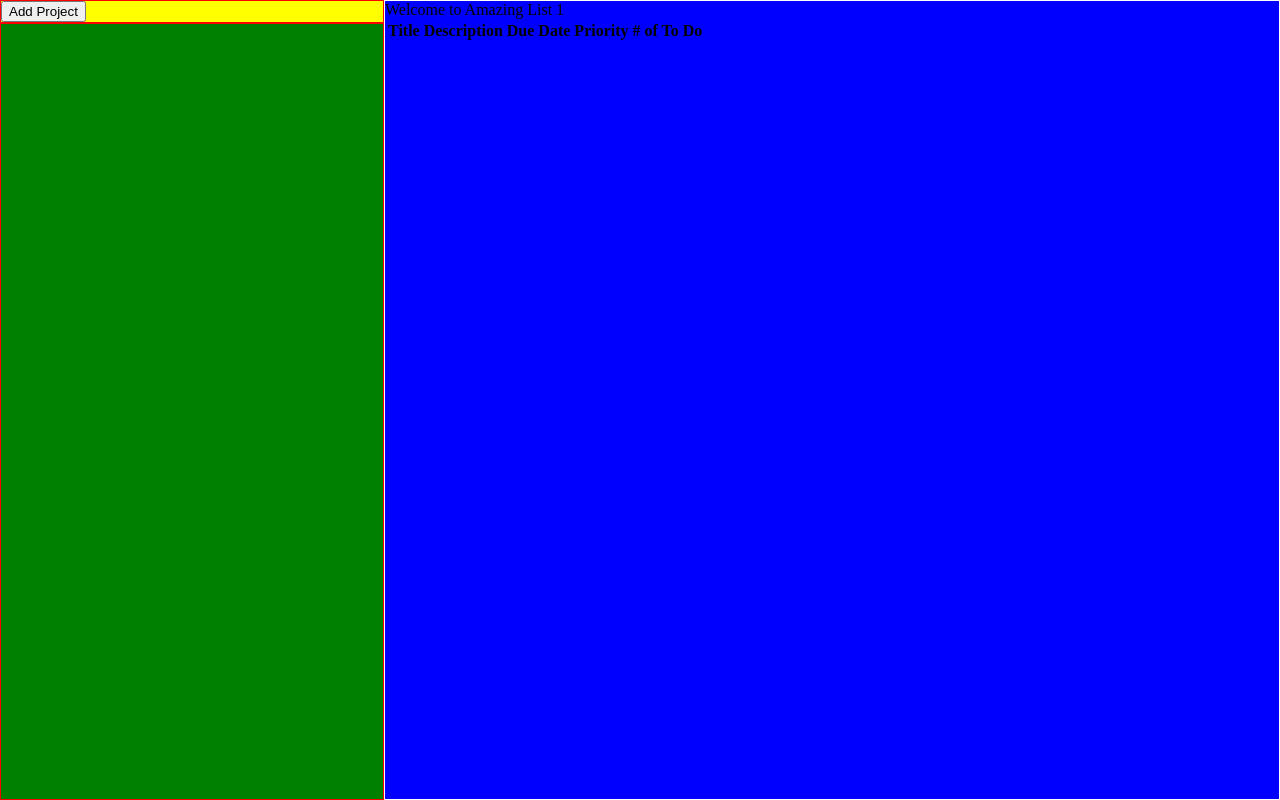
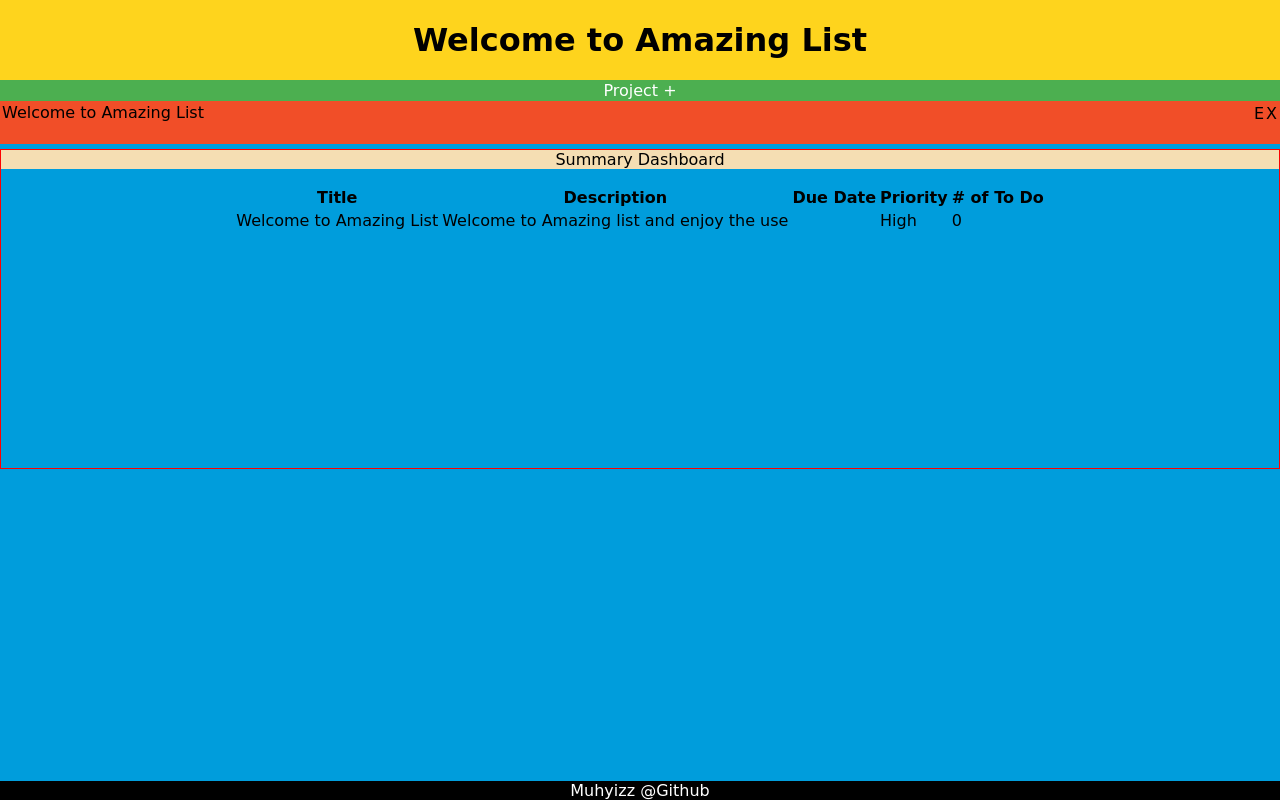
Before and after one commit to muhyizz/toDoList, a website built with webpack: page src/index.html in a window 1280 px wide. Built offline with nearby package versions, Linux system fonts and the light colour scheme; a web font is replaced by a local one.

Commit message:
completed all the function bar static loading and moving into css

```diff
--- /dev/null
+++ b/src/headerFooter.js
@@ -0,0 +1,10 @@
+
+export const loadHeader = () => {
+    const header = document.getElementById('header');
+    header.innerText = 'Welcome to Amazing List';
+}
+
+export const loadFooter = () => {
+    const footer = document.getElementById('footer');
+    footer.innerText = 'Muhyizz @Github';
+}
--- a/src/index.html
+++ b/src/index.html
@@ -6,11 +6,13 @@
     <title>Amazing List</title>
 </head>
 <body>
+    <header id="header"></header>
     <div id="main-container">
         <div id="left"></div>
         <div id="right"></div>
         <div id="save"></div>
     </div>
+    <footer id="footer"></footer>
 
 </body>
 </html>
--- a/src/index.js
+++ b/src/index.js
@@ -2,43 +2,25 @@ import './styles.css';
 import { Todo } from './todo';
 import { Project } from './project';
 import { Portfolio } from './portfolio';
+import { loadHeader , loadFooter} from './headerFooter';
 import { loadDivPortfolio, populateDivPortfolio, oneAdditionProject,deleteProject } from './leftLayout';
 import { loadInputProject, createProject, displayProjectTask, addProjectTask, addTaskLayout, onLoadRight, loadProjectEdit, editProject,deleteTask } from './rightLayout';
 
-// let taskOne = new Todo('title','description');
-// let taskTwo = new Todo('a','description2');
-
-// let listOne = new Project('First list','c','d','e', [taskOne,taskTwo]);
-// let listTwo = new Project('Second list','c','d','e', [taskOne,taskTwo]);
-// let listThree = new Project('Third list','c','d','e', [taskOne,taskTwo]);
-// let listFour = new Project('Fourth list','c','d','e', [taskOne,taskTwo]);
-// let listFive = new Project('Fifth list','c','d','e', [taskOne,taskTwo]);
-
-// listOne.title ='new title';
-
-// let task3 = new Todo('title3','description');
-
-// listOne.addToDO(task3);
-// listOne.delToDo(task3);
-
-// listOne.printToDoDescription()
 
 let firstPortfolio = new Portfolio;
+let projectTitleLock = '';
+let projectEditLock = '';
 
-// firstPortfolio.addProject(listOne);
-// firstPortfolio.addProject(listTwo);
-// firstPortfolio.addProject(listThree);
-// firstPortfolio.addProject(listFour);
-// firstPortfolio.addProject(listFive);
-// firstPortfolio.delProject(listFive);
+const welcome = new Project('Welcome to Amazing List',
+                            'Welcome to Amazing list and enjoy the use',
+                            null, 'High', []);
+firstPortfolio.addProject(welcome);
 
-// Start of Program
+loadHeader();
+loadFooter();
 loadDivPortfolio();
 populateDivPortfolio(firstPortfolio)
 onLoadRight(firstPortfolio);
-let projectTitleLock = '';
-let projectEditLock = '';
-
 
 const addProjectButton = document.getElementById('addProject');
 addProjectButton.addEventListener('click',()=>{
@@ -147,5 +129,3 @@ right.addEventListener('click', (event)=>{
         displayProjectTask(projectTitleLock,firstPortfolio);
     }
 })
-
-//add done function for task
--- a/src/leftLayout.js
+++ b/src/leftLayout.js
@@ -10,7 +10,7 @@ export function loadDivPortfolio(){
 
     const addProjectBtn = document.createElement('button');
     addProjectBtn.setAttribute('id','addProject');
-    addProjectBtn.innerText = "Add Project"
+    addProjectBtn.innerText = "Project +"
 
     // const saveProjectBtn = document.createElement('button');
     // saveProjectBtn.setAttribute('id','saveProject');
--- a/src/rightLayout.js
+++ b/src/rightLayout.js
@@ -10,7 +10,8 @@ export const onLoadRight = (portfolio) =>{
     const right = document.getElementById('right');
     right.innerHTML='';
     const welcomePage = document.createElement('div');
-    welcomePage.innerText = "Welcome to Amazing List 1";
+    welcomePage.innerText = "Summary Dashboard";
+    welcomePage.classList.add('dashboardheader')
 
 
     let rightPanelProject = document.getElementById('rightPanelProject')
--- a/src/styles.css
+++ b/src/styles.css
@@ -1,62 +1,139 @@
+@import url('https://fonts.googleapis.com/css2?family=Playpen+Sans:wght@300;400;500;600;700;800&display=swap');
+
+:root{
+    --yellow:#FED41D;
+    --red: #F14E28;
+    --blue: #009DDC;
+    --white: #FFFFFF;
+}
+
 *{
     box-sizing: border-box;
+    font-family: 'Playpen Sans', cursive;
 }
 
 body,html {
     margin: 0;
     padding: 0;
+
+    height: 100vh;
+    width: 100vw;
+
+    background-color: #009DDC;
+}
+
+#header{
+    font-weight: 700;
+    font-size: 2rem;
+    text-align: center;
+    padding: 1em;
+
+    display: flex;
+    align-items: center;
+    justify-content: center;
+
+    background-color: var(--yellow);
+
+    width: 100%;
+    height: 10%;
 }
 
 #main-container{
-    height: 100vh;
-    width: 100vw;
-    background-color: blue;
-
     display: flex;
+    flex-direction: column;
+    justify-content: start;
 
     margin: 0 auto;
     padding: 0;
+
+    height: 80%;
 }
 
 #left{
-    height: 100%;
-    width: 30%;
+    max-height: 50%;
+    min-height: 10%;
+    width: 100%;
 
-    background-color: green;
-    border: 1px solid red;
+    background-color: var(--red);
 }
 
-#right{
-    height: 100%;
-    width: 70%;
-    border: 1px solid white;
+#leftInput button{
+
+    width: 100%;
+    background-color: #4CAF50;
+    border: none;
+    color: white;
+    text-align: center;
+    text-decoration: none;
+    display: inline-block;
+    font-size: 1rem;
+
 }
 
-#leftInput{
-    background-color: yellow;
+#leftInput button:hover{
+
+    width: 100%;
+    background-color:var(--white);
+    border: none;
+    color: black;
+    text-align: center;
+    text-decoration: none;
+    display: inline-block;
+    font-size: 1rem;
+
 }
 
 #leftPanelProject{
     display: flex;
     flex-direction: column;
-    border: 1px red solid;
+    background-color: var(--red);
+    overflow-y: auto;
 }
 
 #leftPanelProject div{
-    border: 1px red solid;
+    border: 1px var(--red) solid;
 }
 
 #leftPanelProject div:hover{
     border: 3px wheat solid;
 }
 
+
 .projectDiv{
     display: flex;
     justify-content: space-between;
 }
 
+.projectList{
+    flex: 2;
+}
+
 .projectNameBtn{
     display: flex;
+}
+
+#right{
+    height: 50%;
+    width: 100%;
+
+    display: flex;
+    flex-direction: column;
+    align-items: center;
+    justify-content: start;
+    gap: 1rem;
+    margin-top: 5px;
+
+    background-color: var(--blue);
+
+    overflow: hidden;
+
+    border: 1px red solid;
+}
+
+.dashboardheader{
+    background-color: wheat;
+    width: 100%;
+    text-align: center;
 }
 
 .deleteTask{
@@ -66,3 +143,19 @@ body,html {
 .deleteTask:hover{
     border:  1px white solid;
 }
+
+#footer{
+    background-color: black;
+    color: #FFFFFF;
+    position: fixed;
+    bottom: 0;
+    left: 0;
+    width: 100%;
+    text-align: center;
+}
+
+@media screen and (max-width: 375px) {
+    #header{
+        font-size: 1em;
+    }
+  }
```
Also changed, not shown: dist/index.html, 2 other files.
